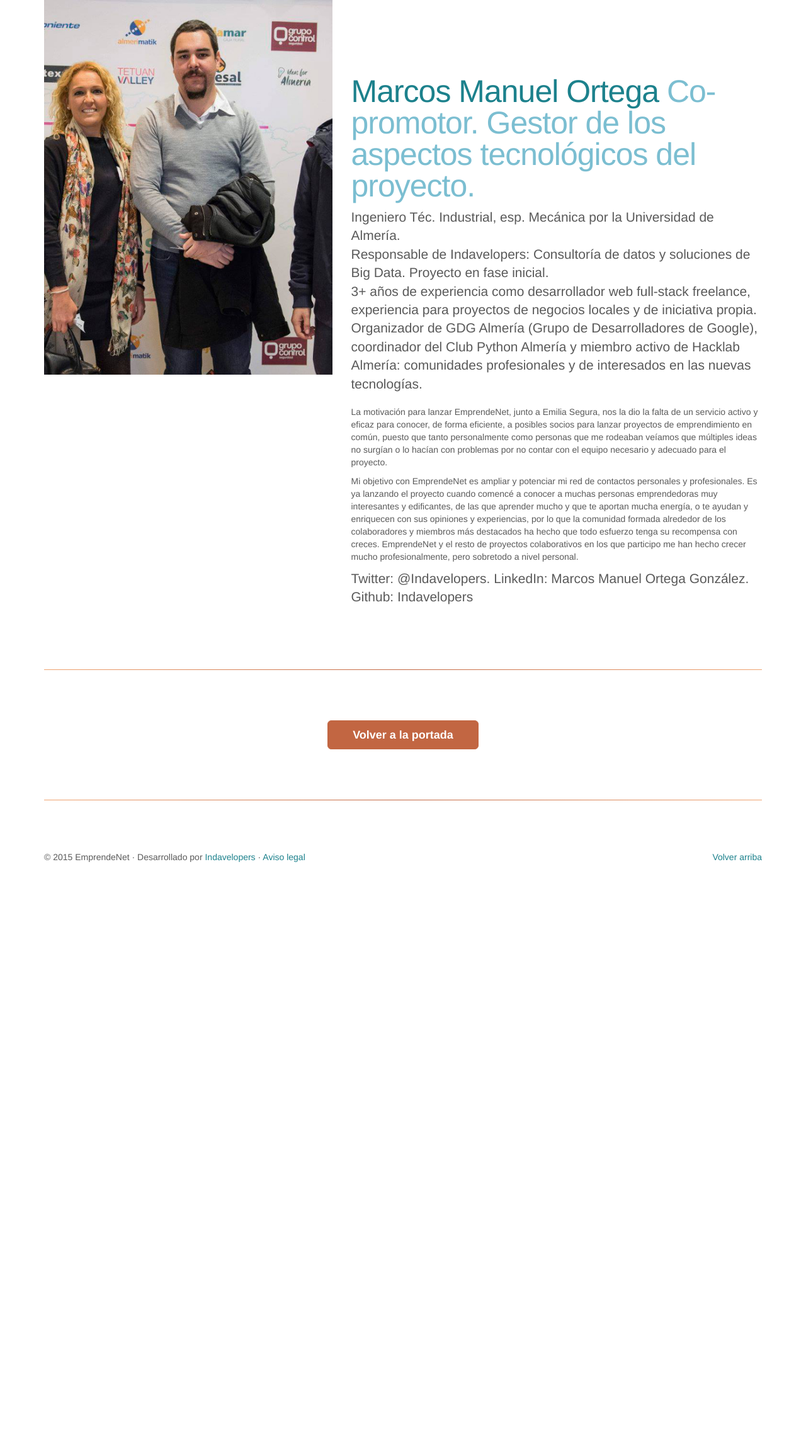
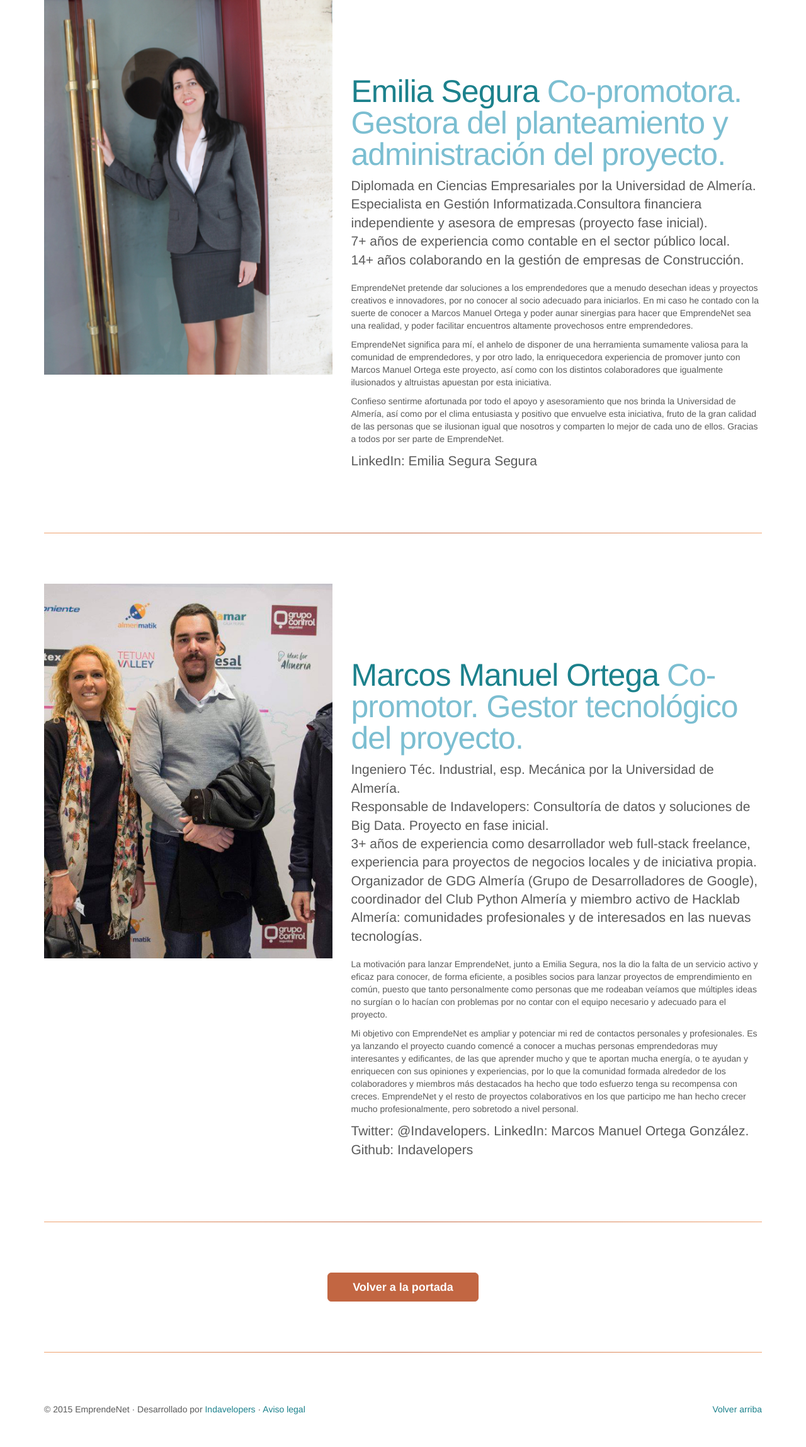
Before and after one commit to EmprendeNet/portal-web, a Python web app: template templates/el-equipo.html in a window 1280 px wide. Shown: the whole page at 63% size. Before the commit the page ends 1369 px from the top, so only its background shows below. Run offline with Jinja, Linux system fonts and the light colour scheme; the template is opened without the code that fills it, so the values that code supplies are empty; some libraries are stand-ins or nearby versions.

Commit message:
Añadida biografía de Emilia

```diff
--- a/templates/el-equipo.html
+++ b/templates/el-equipo.html
@@ -13,12 +13,33 @@
 <div class="container marketing">
 	<div class="row featurette">
 		<div class="col-md-5">
+			<img class="featurette-image img-responsive center-block" src="/static/img/perfil_emilia.jpg" alt="Perfil Emilia Segura">
+		</div>
+
+		<div class="col-md-7">
+		  	<h2 class="featurette-heading">Emilia Segura <span class="text-muted">Co-promotora. Gestora del planteamiento y administración del proyecto.</span></h2>
+
+			<p class="lead">Diplomada en Ciencias Empresariales por la Universidad de Almería.<br>Especialista en Gestión Informatizada.Consultora financiera independiente y asesora de empresas (proyecto fase inicial).<br>7+ años de experiencia como contable en el sector público local.<br>14+ años colaborando en la gestión de empresas de Construcción.</p>
+
+			<p>EmprendeNet pretende dar soluciones a los emprendedores que a menudo desechan ideas y proyectos creativos e innovadores, por no conocer al socio adecuado para iniciarlos. En mi caso he contado con la suerte de conocer a Marcos Manuel Ortega y poder aunar sinergias para hacer que EmprendeNet sea una realidad, y poder facilitar encuentros altamente provechosos entre emprendedores.</p>
+
+			<p>EmprendeNet significa para mí, el anhelo de disponer de una herramienta sumamente valiosa para la comunidad de emprendedores, y por otro lado, la enriquecedora experiencia de promover junto con Marcos Manuel Ortega este proyecto, así como con los distintos colaboradores que igualmente ilusionados y altruistas apuestan por esta iniciativa.</p>
+
+			<p>Confieso sentirme afortunada por todo el apoyo y asesoramiento que nos brinda la Universidad de Almería, así como por el clima entusiasta y positivo que envuelve esta iniciativa, fruto de la gran calidad  de las personas que se ilusionan igual que nosotros y comparten lo mejor de cada uno de ellos. Gracias a todos por ser parte de EmprendeNet.</p>
+
+			<p class="lead">LinkedIn: Emilia Segura Segura</p>
+		</div>
+	</div>
+
+	<hr class="featurette-divider featurette-divider_gradient">
+
+	<div class="row featurette">
+		<div class="col-md-5">
 			<img class="featurette-image img-responsive center-block" src="/static/img/perfil_marcos.jpg" alt="Perfil Marcos Manuel Ortega">
 		</div>
 
 		<div class="col-md-7">
-		  	<h2 class="featurette-heading">Marcos Manuel Ortega
-				<span class="text-muted">Co-promotor. Gestor de los aspectos tecnológicos del proyecto.</span></h2>
+		  	<h2 class="featurette-heading">Marcos Manuel Ortega <span class="text-muted">Co-promotor. Gestor tecnológico del proyecto.</span></h2>
 
 			<p class="lead">Ingeniero Téc. Industrial, esp. Mecánica por la Universidad de Almería.<br>Responsable de Indavelopers: Consultoría de datos y soluciones de Big Data. Proyecto en fase inicial.<br>3+ años de experiencia como desarrollador web full-stack freelance, experiencia para proyectos de negocios locales y de iniciativa propia.<br>Organizador de GDG Almería (Grupo de Desarrolladores de Google), coordinador del Club Python Almería y miembro activo de Hacklab Almería: comunidades profesionales y de interesados en las nuevas tecnologías.</p>
 
```
Also changed, not shown: static/img/perfil_emilia.JPG (added).
